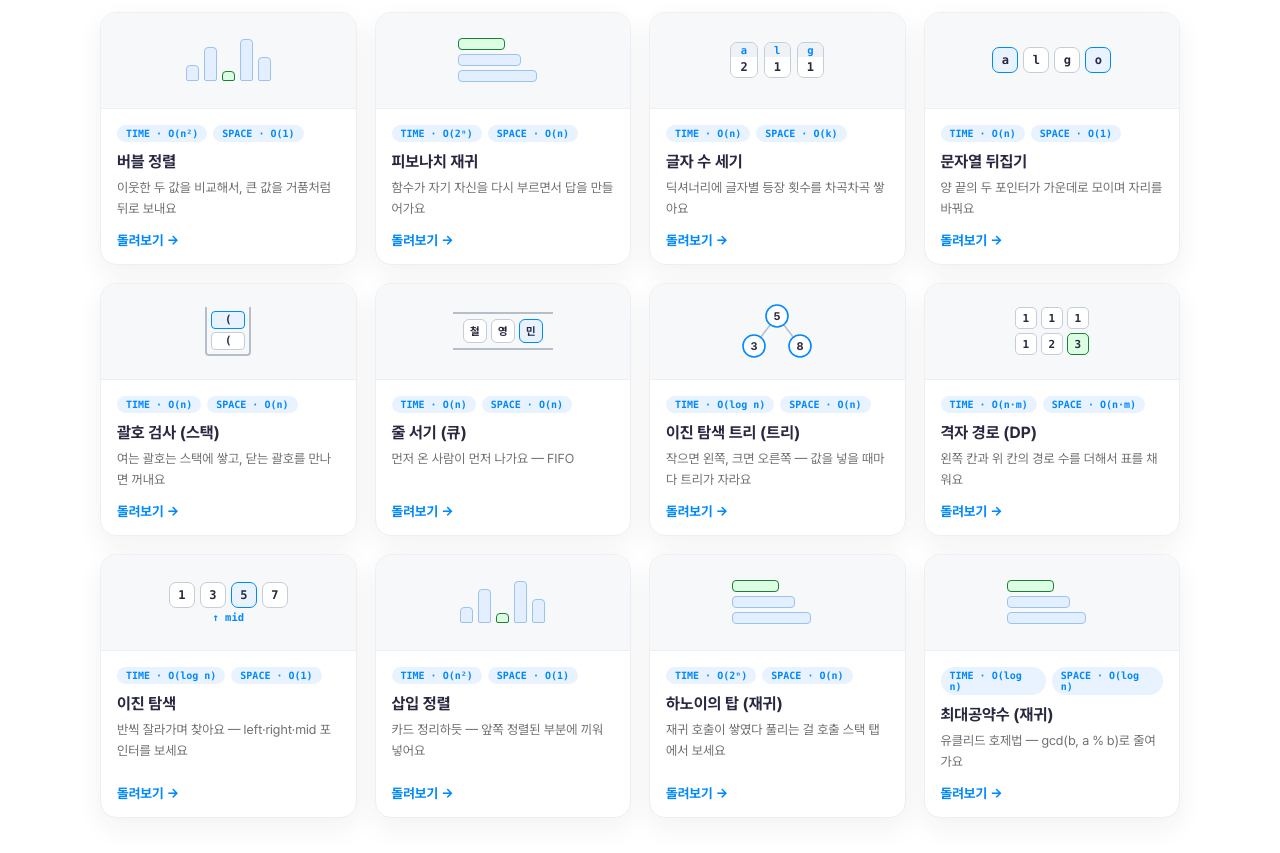
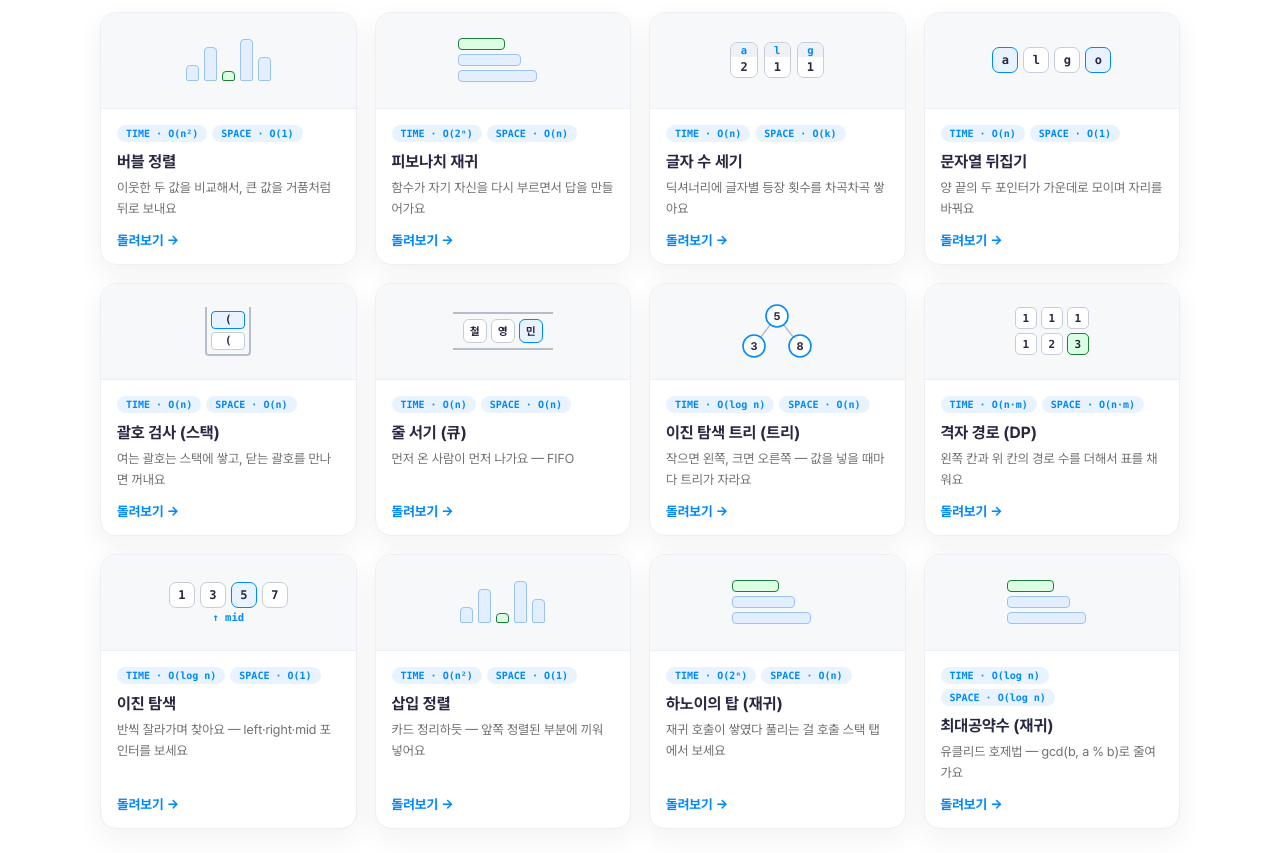
Before and after one commit to eunchan2815/AlgoHae, a React (Vite) app: page / in a window 1280 px wide. Shown: the part 1500-2353 px from the top of the page. Built offline with nearby package versions, Linux system fonts and the light colour scheme.

Commit message:
fix: 랜딩 예제 카드 복잡도 칩 찌부 — nowrap + 칩 단위 줄바꿈

```diff
--- a/src/components/Landing.tsx
+++ b/src/components/Landing.tsx
@@ -1051,10 +1051,12 @@ const ExampleBody = styled.div`
 
 const ChipRow = styled.div`
   display: flex;
-  gap: 6px;
+  flex-wrap: wrap;
+  gap: 5px;
 `
 
 const MiniChip = styled.span`
+  white-space: nowrap;
   padding: 3px 9px;
   font-family: 'SF Mono', Menlo, monospace;
   font-size: 10px;
```
Also changed, not shown: 스크린샷 2026-06-04 오후 12.33.49.png (deleted).
